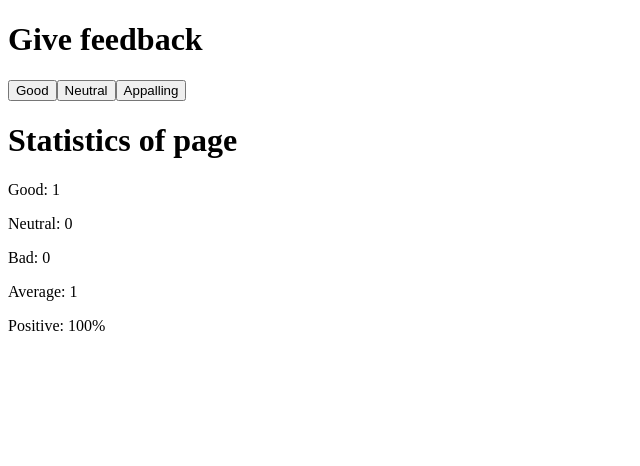
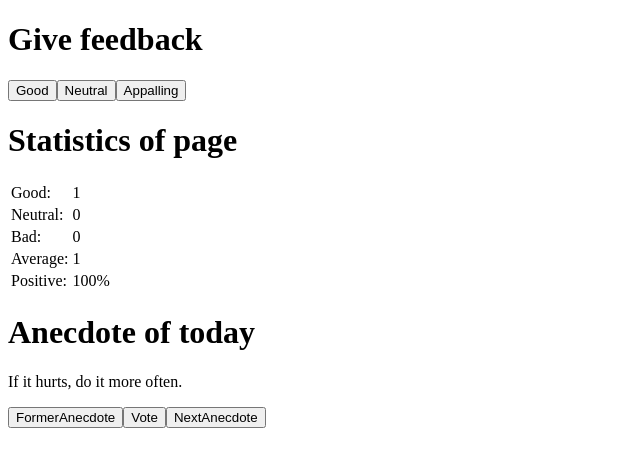
Before and after one commit to Cmquintero/FullstackParteUno, a React (Vite) app: page / in a window 1280 px wide. Both pictures are taken after a click on the button "Good". Shown: the top 466 px of the page, without its empty margins (0-640 px from the left). Built offline with nearby package versions, Linux system fonts and the light colour scheme.

Commit message:
Primera parte terminada

```diff
--- a/src/App.jsx
+++ b/src/App.jsx
@@ -1,5 +1,8 @@
 import { useState } from 'react'
 
+const Title = (props) =>{
+  return <h1>{props.name}</h1>
+}
 const Header = (props) => {
   return <h1>{props.course}</h1>
 }
@@ -13,10 +16,13 @@
 )
 
 const StatisticLine = ({ text, value }) => (
-  <p>{text}: {value}</p>
+  <tr>
+    <td>{text}:</td>
+    <td>{value}</td>
+  </tr>
 )
 
-const Statistics = ({ good, neutral, bad }) => {
+const Staticts = ({ good, neutral, bad }) => {
   const total = good + neutral + bad
   const average = total == 0 ? 0 : (good - bad) / total
   const positive = total == 0 ? 0 : (good / total) * 100
@@ -26,17 +32,42 @@
   }
 
   return (
-    <div>
-      <StatisticLine text="Good" value={good} />
-      <StatisticLine text="Neutral" value={neutral} />
-      <StatisticLine text="Bad" value={bad} />
-      <StatisticLine text="Average" value={average} />
-      <StatisticLine text="Positive" value={positive +"%"} />
-    </div>
+    <table>
+      <tbody>
+        <StatisticLine text="Good" value={good} />
+        <StatisticLine text="Neutral" value={neutral} />
+        <StatisticLine text="Bad" value={bad} />
+        <StatisticLine text="Average" value={average} />
+        <StatisticLine text="Positive" value={positive + "%"} />
+      </tbody>
+    </table>
   )
 }
 
 const App = () => {
+  const anecdotes = [
+    'If it hurts, do it more often.',
+    'Adding manpower to a late software project makes it later!',
+    'The first 90 percent of the code accounts for the first 10 percent of the development time...The remaining 10 percent of the code accounts for the other 90 percent of the development time.',
+    'Any fool can write code that a computer can understand. Good programmers write code that humans can understand.',
+    'Premature optimization is the root of all evil.',
+    'Debugging is twice as hard as writing the code in the first place. Therefore, if you write the code as cleverly as possible, you are, by definition, not smart enough to debug it.',
+    'Programming without an extremely heavy use of console.log is same as if a doctor would refuse to use x-rays or blood tests when diagnosing patients.',
+    'The only way to go fast, is to go well.'
+  ]
+
+  const [selected, setSelected] = useState(0)
+  const [votes, setVotes] = useState(new Array(anecdotes.length).fill(0))
+  const mostVotes = Math.max(...votes)
+  const topIndex = votes.indexOf(mostVotes)
+  const handleVote = () => {
+    const copy = [...votes]
+    copy[selected] += 1
+    setVotes(copy)
+  }
+const name ={
+  Name : "Anecdote of today"
+}
   const course = {
     Title: 'Give feedback'
   }
@@ -55,8 +86,27 @@
       <Button handleClick={() => setNeutral(neutral + 1)} text="Neutral" />
       <Button handleClick={() => setBad(bad + 1)} text="Appalling" />
       <Statics statics={statics.Statics} />
-      <Statistics good={good} neutral={neutral} bad={bad} />
+      <Staticts good={good} neutral={neutral} bad={bad} />
+      <p></p>
+      <p></p>
+      <div>
+        <Title name={name.Name}/>
+        {anecdotes[selected]}
+        <p></p>
+        <Button handleClick={() => setSelected(selected - 1)} text="FormerAnecdote" />
+
+        <Button handleClick={handleVote} text="Vote" />
+        <Button handleClick={() => setSelected(selected + 1)} text="NextAnecdote" />
+        {mostVotes > 0 && (
+          <div>
+            <h2>La anécdota más votada es:</h2>
+            <p>{anecdotes[topIndex]}</p>
+            <p>Con {mostVotes} votos</p>
+          </div>
+        )}
+      </div>
     </div>
+
   )
 }
 
```
